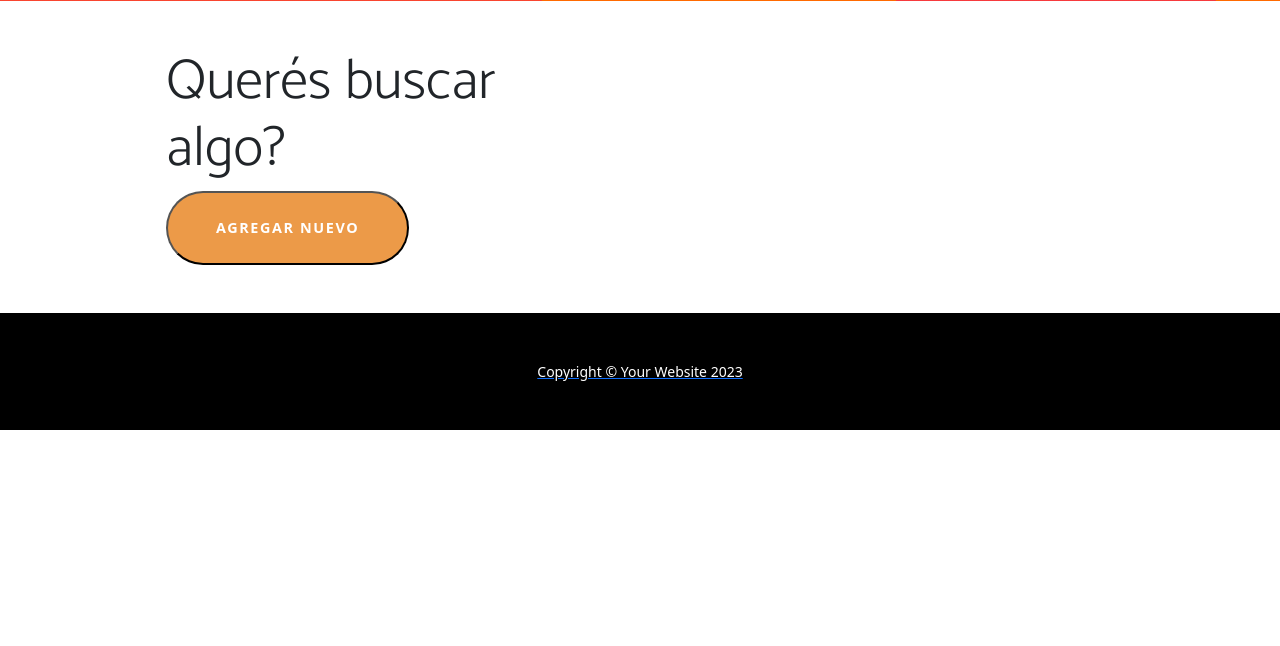
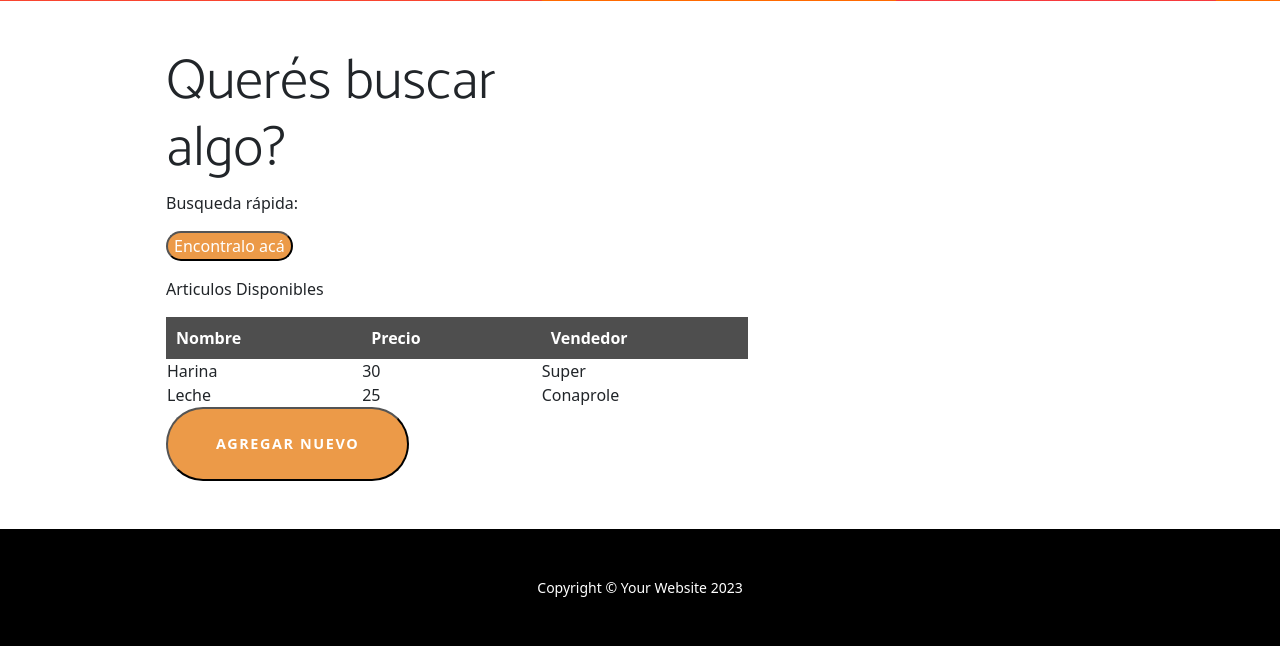
Before and after one commit to guillerminaborrazas/TerceraPre-entrega, a Django app: page /AppEntrega/articulos/ in a window 1280 px wide. Shown: the part 566-1212 px from the top of the page. Before the commit the page ends 996 px from the top, so only its background shows below. Run offline with Django 4.2, Linux system fonts and the light colour scheme; data comes from the database, SQL or seed files in the repository; some libraries are stand-ins or nearby versions.

Commit message:
Entrega Fin

```diff
--- a/AppEntrega/templates/AppEntrega/articulos.html
+++ b/AppEntrega/templates/AppEntrega/articulos.html
@@ -24,7 +24,24 @@
                 <div class="col-lg-6 order-lg-1">
                     <div class="p-5">
                         <h2 class="display-4">Querés buscar algo?</h2>
-                            <button class="btn-primary btn-xl rounded-pill btnRegistro" style="background-color: rgb(236, 154, 72)"><a href="{% url 'Agregar Articulos' %}">Agregar nuevo</button>
+                        <p>Busqueda rápida: </p><button class="btn-primary rounded-pill btnRegistro" style="background-color: rgb(236, 154, 72)"><a href="{% url 'Buscar Articulo' %}">Encontralo acá</a></button>
+                        <p> </p>
+                        <p>Articulos Disponibles</p>
+                        <table id="tableInfoEstudiantes">
+                            <tr id="tituloTablaEstudiantes">
+                                <th>Nombre</th>
+                                <th>Precio</th>
+                                <th>Vendedor</th>
+                            </tr>
+                            {% for articulo in articulos %}
+                            <tr>
+                                <td>{{articulo.nombre}}</td>
+                                <td>{{articulo.precio}}</td>
+                                <td>{{articulo.vendedor}}</td>
+                            </tr>
+                            {% endfor %}
+                        </table>
+                        <button class="btn-primary btn-xl rounded-pill btnRegistro" style="background-color: rgb(236, 154, 72)"><a href="{% url 'Agregar Articulos' %}">Agregar nuevo</a></button>
                     </div>
                 </div>
             </div>
--- a/AppEntrega/templates/AppEntrega/clientes.html
+++ b/AppEntrega/templates/AppEntrega/clientes.html
@@ -24,7 +24,7 @@
                         <div class="p-5">
                             <h2 class="display-4">Querés ser parte?</h2>
                             {% block setCliente %}
-                            <button class="btn-primary btn-xl rounded-pill btnRegistro" style="background-color: rgb(236, 154, 72)"><a href="{% url 'Agregar Clientes' %}">Registrarme</button>
+                            <button class="btn-primary btn-xl rounded-pill btnRegistro" style="background-color: rgb(236, 154, 72)"><a href="{% url 'Agregar Clientes' %}">Registrarme</a></button>
                             {% endblock %}
                             <p></p>
                         </div>
--- a/AppEntrega/templates/AppEntrega/proveedores.html
+++ b/AppEntrega/templates/AppEntrega/proveedores.html
@@ -24,7 +24,7 @@
                         <div class="p-5">
                             <h2 class="display-4">Registrate y descubrí una forma más facil de vender</h2>
                             {% block setProveedor %}
-                            <button class="btn-primary btn-xl rounded-pill btnRegistro" style="background-color: rgb(236, 154, 72)"><a href="{% url 'Agregar Proveedores' %}">Quiero vender</button>
+                            <button class="btn-primary btn-xl rounded-pill btnRegistro" style="background-color: rgb(236, 154, 72)"><a href="{% url 'Agregar Proveedores' %}">Quiero vender</a></button>
                             {% endblock %}
                         </div>
                     <!--/div-->
--- a/AppEntrega/urls.py
+++ b/AppEntrega/urls.py
@@ -11,6 +11,10 @@ urlpatterns = [
     path('setProveedor/', setProveedor, name="Agregar Proveedores"),
     path('setArticulo/', setArticulo, name="Agregar Articulos"),
     path('setServicio/', setServicio, name="Agregar Servicios"),
+    path('getArticulo/', getArticulo, name= "Buscar Articulo"),
+    path('buscarArticulo/', buscarArticulo),
+    path('getServicio/', getServicio, name= "Buscar Servicio"),
+    path('buscarServicio/', buscarServicio),
 
 
 ]
--- a/AppEntrega/views.py
+++ b/AppEntrega/views.py
@@ -9,12 +9,15 @@ def inicio(request):
     return render(request, "AppEntrega/inicio.html")
 def clientes(request):
     return render(request, "AppEntrega/clientes.html")
+
 def proveedores(request):
     return render(request, "AppEntrega/proveedores.html")
 def articulos(request):
-    return render(request, "AppEntrega/articulos.html")
+    articulos = Articulo.objects.all()
+    return render(request, "AppEntrega/articulos.html", {"articulos": articulos})
 def servicios(request):
-    return render(request, "AppEntrega/servicios.html")
+    servicios = Servicio.objects.all()
+    return render(request, "AppEntrega/servicios.html", {"servicios": servicios})
 
 def setCliente(request):
     if request.method == "POST":
@@ -83,3 +86,31 @@ def setServicio(request):
             miFormulario = formSetServicio
 
     return render(request, "AppEntrega/setServicio.html", {"miFormulario": miFormulario})
+
+def getArticulo(request):
+
+    return(render(request, "AppEntrega/getArticulo.html"))
+
+def buscarArticulo(request):
+    if request.GET["nombre"]:
+        nombre = request.GET["nombre"]
+        articulos = Articulo.objects.filter(nombre=nombre)
+
+        return render(request, "AppEntrega/getArticulo.html", {"articulos": articulos, "key": "value"})
+    else:
+        respuesta = "No se enviaron datos"
+        return HttpResponse(respuesta)
+
+def getServicio(request):
+
+    return(render(request, "AppEntrega/getServicio.html"))
+
+def buscarServicio(request):
+    if request.GET["descripcion"]:
+        descripcion = request.GET["descripcion"]
+        servicios = Servicio.objects.filter(descripcion=descripcion)
+
+        return render(request, "AppEntrega/getServicio.html", {"servicios": servicios, "key": "value"})
+    else:
+        respuesta = "No se enviaron datos"
+        return HttpResponse(respuesta)
```
Also changed, not shown: AppEntrega/templates/AppEntrega/getArticulo.html (added, +32 -0 lines), AppEntrega/templates/AppEntrega/getServicio.html (added, +32 -0 lines), AppEntrega/templates/AppEntrega/servicios.html (+18 -1 lines), db.sqlite3. Lines whose indentation alone changed are shown as unchanged.
